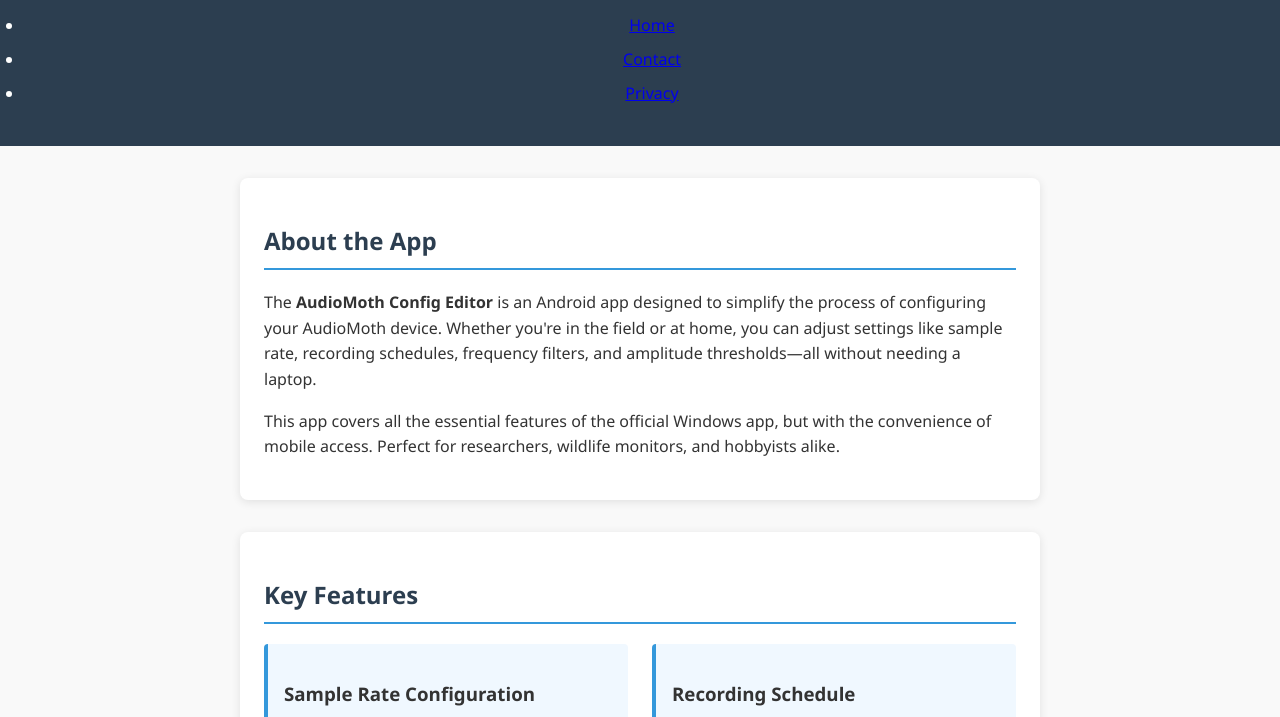
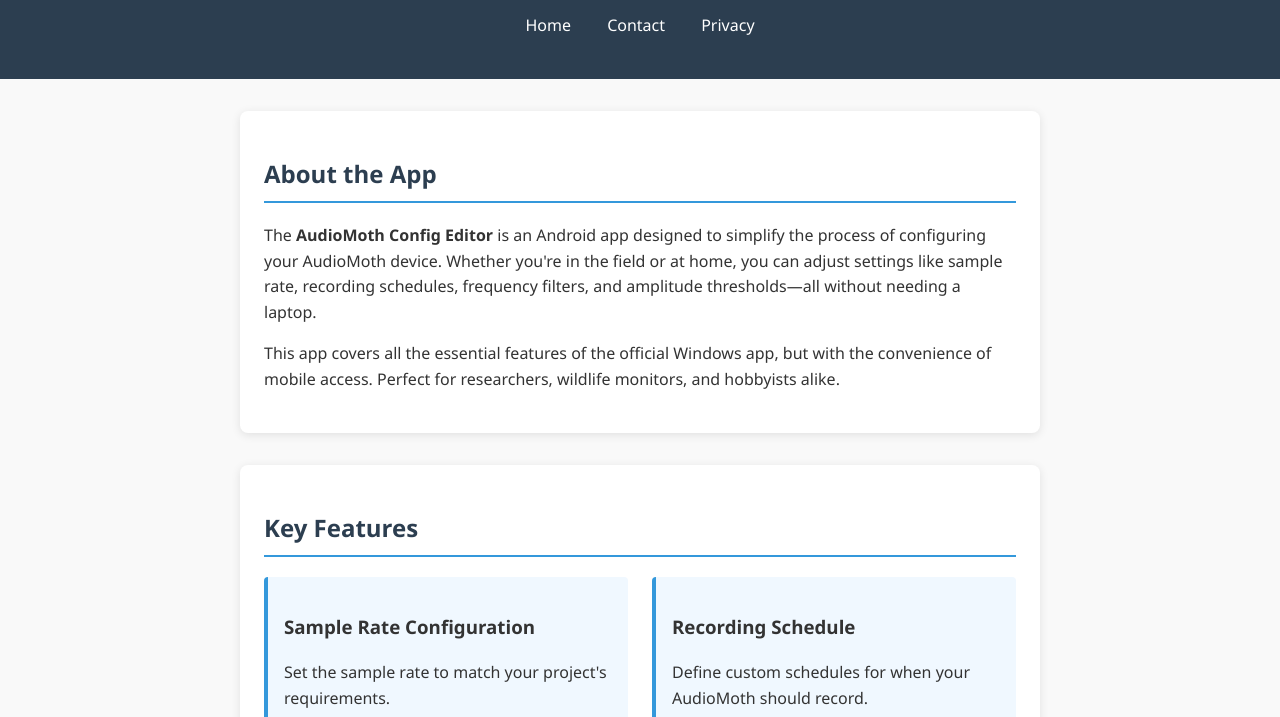
Before and after one commit to mdunschen/AudioMoth_Config_Editor, a plain HTML site: page docs/index.html in a window 1280 px wide. Shown: the part 83-800 px from the top of the page. Drawn offline with Linux system fonts and the light colour scheme.

Commit message:
Add navigation styles to index.html

```diff
--- a/docs/index.html
+++ b/docs/index.html
@@ -28,6 +28,18 @@
             margin: 0.5rem 0 0;
             font-size: 1.1rem;
             opacity: 0.9;
+        }
+        nav ul {
+            list-style: none;
+            padding: 0;
+        }
+        nav ul li {
+            display: inline;
+            margin: 0 1rem;
+        }
+        nav ul li a {
+            color: #fff;
+            text-decoration: none;
         }
         .container {
             max-width: 800px;
```
